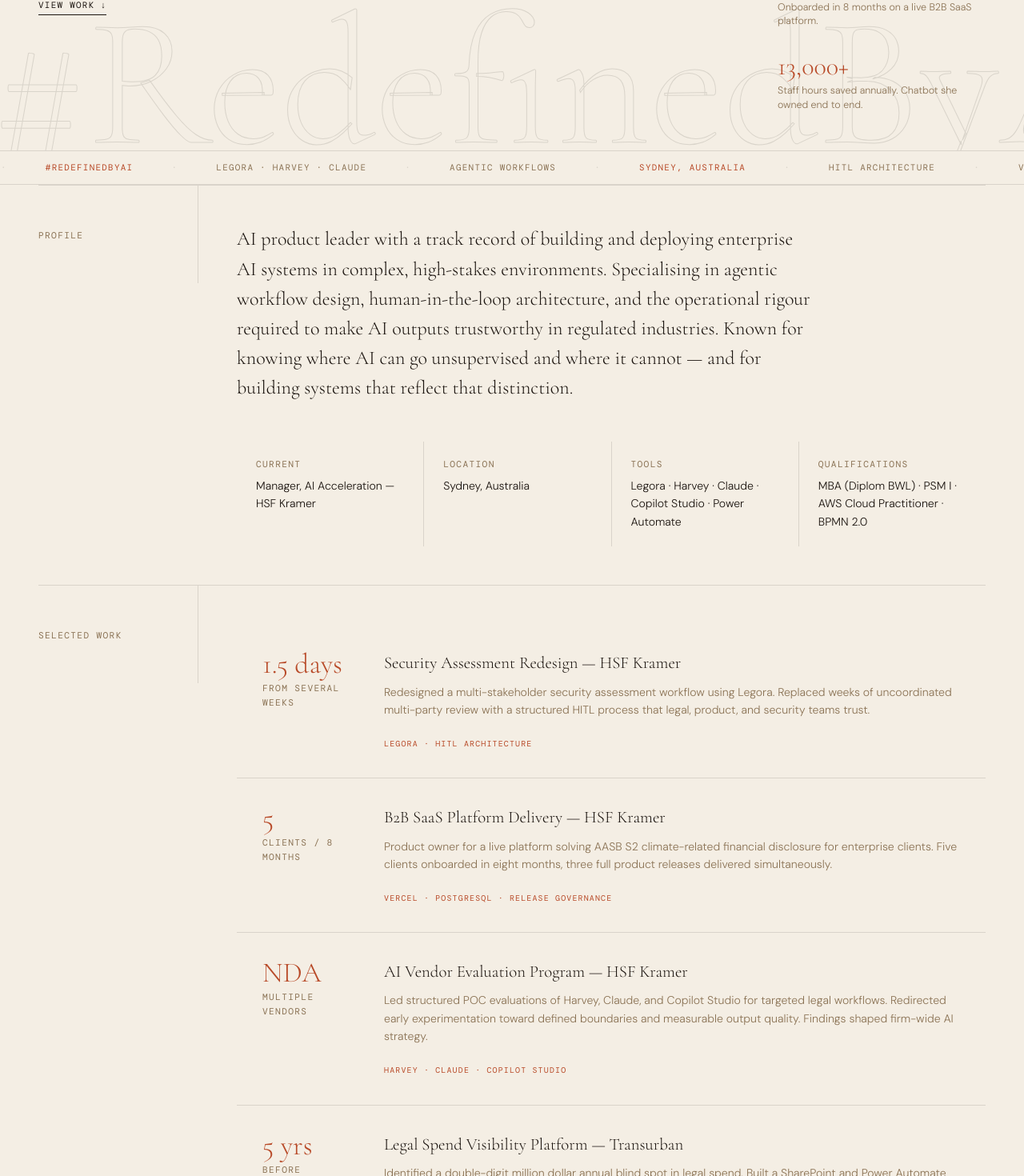
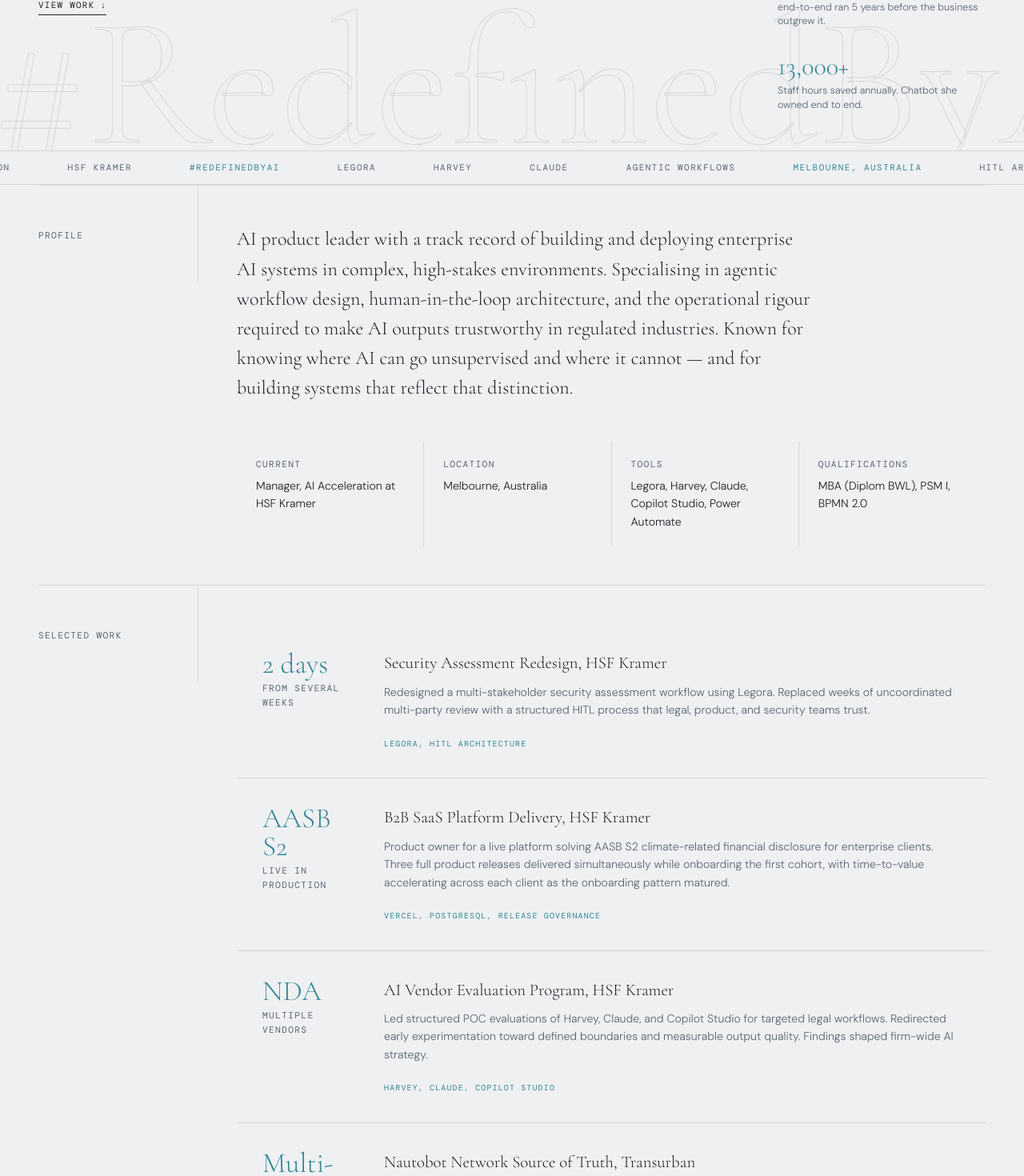
Before and after one commit to fde-shipit/martina-portfolio, a Next.js app: page / in a window 1280 px wide. Shown: the part 612-2082 px from the top of the page at 80% size. Built offline with nearby package versions, Linux system fonts and the light colour scheme.

Commit message:
initial portfolio build

```diff
--- a/app/globals.css
+++ b/app/globals.css
@@ -1,12 +1,14 @@
 @import "tailwindcss";
 
 :root {
-  --cream: #F4EEE4;
-  --ink: #1C1510;
-  --rust: #B84A28;
-  --warm: #8B7355;
-  --pale: #E8E0D0;
-  --rule: rgba(28, 21, 16, 0.12);
+  /* Clean light grey, teal, raspberry — no warm tones */
+  --cream: #EFF0F2;          /* page background — clean cool light grey */
+  --ink: #1C2024;            /* primary text — cool charcoal */
+  --rust: #308695;           /* main accent — teal (dominant) */
+  --warm: #5A6470;           /* secondary text, labels — cool slate */
+  --pale: #E2E4E8;           /* hover states — slightly darker grey */
+  --rule: rgba(28, 32, 36, 0.12);  /* borders, dividers */
+  --teal: #D45769;           /* rare highlight — raspberry/strawberry (single moments only) */
 }
 
 * {
@@ -130,7 +132,7 @@
 
 .ticker-track {
   display: flex;
-  animation: ticker 24s linear infinite;
+  animation: ticker 60s linear infinite;
   width: max-content;
 }
 
@@ -199,5 +201,5 @@
   border-bottom: 1px solid var(--rule) !important;
   backdrop-filter: blur(12px);
   -webkit-backdrop-filter: blur(12px);
-  background: rgba(244, 238, 228, 0.85) !important;
+  background: rgba(239, 240, 242, 0.85) !important;
 }
--- a/app/page.tsx
+++ b/app/page.tsx
@@ -2,6 +2,7 @@
 import Ticker from '@/components/Ticker'
 import About from '@/components/About'
 import Work from '@/components/Work'
+import PullQuote from '@/components/PullQuote'
 import Career from '@/components/Career'
 import Writing from '@/components/Writing'
 import Skills from '@/components/Skills'
@@ -22,6 +23,7 @@
 
       <About />
       <Work />
+      <PullQuote />
       <Career />
       <Writing />
       <Skills />
--- a/components/Hero.tsx
+++ b/components/Hero.tsx
@@ -140,7 +140,7 @@
               lineHeight: 0.95,
               fontStyle: 'italic',
               letterSpacing: '-0.02em',
-              color: 'var(--rust)',
+              color: 'var(--teal)',
             }}
           >
             {person.name.split(' ')[1]}
--- /dev/null
+++ b/components/PullQuote.tsx
@@ -0,0 +1,96 @@
+'use client'
+
+import { useEffect, useRef } from 'react'
+
+/**
+ * PullQuote — featured editorial moment between sections.
+ *
+ * A single line of italic serif, with a teal accent rule that draws in from
+ * left, and a mono-label attribution underneath. Reveals slowly on scroll —
+ * the deliberate pacing is the point: this is the page's thesis statement.
+ */
+export default function PullQuote() {
+  const ref = useRef<HTMLElement>(null)
+
+  useEffect(() => {
+    const init = async () => {
+      const gsapModule = await import('gsap')
+      const { ScrollTrigger } = await import('gsap/ScrollTrigger')
+      const gsap = gsapModule.gsap
+      gsap.registerPlugin(ScrollTrigger)
+
+      if (!ref.current) return
+      const quote = ref.current.querySelector('[data-quote]')
+      const attribution = ref.current.querySelector('[data-attribution]')
+      const rule = ref.current.querySelector('[data-rule]')
+
+      if (rule) gsap.set(rule, { scaleX: 0, transformOrigin: 'left center' })
+      if (quote) gsap.set(quote, { opacity: 0, y: 30 })
+      if (attribution) gsap.set(attribution, { opacity: 0, y: 20 })
+
+      const tl = gsap.timeline({
+        scrollTrigger: {
+          trigger: ref.current,
+          start: 'top 70%',
+          toggleActions: 'play none none none',
+        },
+      })
+
+      if (rule) tl.to(rule, { scaleX: 1, duration: 1.2, ease: 'power3.out' }, 0)
+      if (quote) tl.to(quote, { opacity: 1, y: 0, duration: 1.4, ease: 'power3.out' }, 0.2)
+      if (attribution) tl.to(attribution, { opacity: 1, y: 0, duration: 0.9, ease: 'power2.out' }, 0.8)
+    }
+    init()
+  }, [])
+
+  return (
+    <section
+      ref={ref}
+      id="thesis"
+      style={{
+        padding: '7rem 3rem',
+        maxWidth: '1400px',
+        margin: '0 auto',
+        width: '100%',
+      }}
+    >
+      <div style={{ maxWidth: '880px' }}>
+        <div
+          data-rule
+          style={{
+            height: '1px',
+            width: '80px',
+            background: 'var(--teal)',
+            marginBottom: '2.5rem',
+          }}
+        />
+        <blockquote
+          data-quote
+          style={{
+            margin: 0,
+            fontFamily: 'var(--font-cormorant)',
+            fontWeight: 300,
+            fontStyle: 'italic',
+            fontSize: 'clamp(1.8rem, 4.5vw, 3.2rem)',
+            lineHeight: 1.15,
+            letterSpacing: '-0.01em',
+            color: 'var(--ink)',
+          }}
+        >
+          The intelligence is only as reliable as what it runs on.
+        </blockquote>
+        <div
+          data-attribution
+          className="font-mono-label"
+          style={{
+            marginTop: '2rem',
+            color: 'var(--warm)',
+            fontSize: '0.7rem',
+          }}
+        >
+          From &ldquo;Networks&rdquo;, Redefined by AI, Field Note 10
+        </div>
+      </div>
+    </section>
+  )
+}
--- a/components/Ticker.tsx
+++ b/components/Ticker.tsx
@@ -20,18 +20,16 @@
             style={{
               display: 'inline-flex',
               alignItems: 'center',
-              gap: '0',
               fontFamily: 'var(--font-dm-mono)',
               fontSize: '0.68rem',
               textTransform: 'uppercase',
-              letterSpacing: '0.12em',
+              letterSpacing: '0.14em',
               color: item.accent ? 'var(--rust)' : 'var(--warm)',
               whiteSpace: 'nowrap',
-              paddingRight: '3rem',
+              paddingRight: '4.5rem',
             }}
           >
             {item.text}
-            <span style={{ color: 'var(--rule)', marginLeft: '3rem', marginRight: 0 }}>·</span>
           </span>
         ))}
       </div>
--- a/content/data.ts
+++ b/content/data.ts
@@ -2,7 +2,7 @@
   name: "Martina Edwards",
   role: "Manager, AI Acceleration",
   company: "HSF Kramer",
-  location: "Sydney, Australia",
+  location: "Melbourne, Australia",
   email: "martina.edwards.p@gmail.com",
   phone: "0490 160 783",
   linkedin: "https://www.linkedin.com/in/martina-edwards-a674067b",
@@ -12,72 +12,104 @@
 }
 
 export const heroStats = [
-  { number: "1.5 days", label: "Down from several weeks. Security assessment redesign using Legora." },
-  { number: "5 clients", label: "Onboarded in 8 months on a live B2B SaaS platform." },
+  { number: "2 days", label: "Down from several weeks. Security assessment redesign using Legora." },
+  { number: "5 years", label: "A legal-spend visibility platform she built end-to-end ran 5 years before the business outgrew it." },
   { number: "13,000+", label: "Staff hours saved annually. Chatbot she owned end to end." },
 ]
 
 export const details = [
-  { key: "Current", value: "Manager, AI Acceleration — HSF Kramer" },
-  { key: "Location", value: "Sydney, Australia" },
-  { key: "Tools", value: "Legora · Harvey · Claude · Copilot Studio · Power Automate" },
-  { key: "Qualifications", value: "MBA (Diplom BWL) · PSM I · AWS Cloud Practitioner · BPMN 2.0" },
+  { key: "Current", value: "Manager, AI Acceleration at HSF Kramer" },
+  { key: "Location", value: "Melbourne, Australia" },
+  { key: "Tools", value: "Legora, Harvey, Claude, Copilot Studio, Power Automate" },
+  { key: "Qualifications", value: "MBA (Diplom BWL), PSM I, BPMN 2.0" },
 ]
 
 export const achievements = [
   {
-    number: "1.5 days",
+    number: "2 days",
     sublabel: "from several weeks",
-    title: "Security Assessment Redesign — HSF Kramer",
+    title: "Security Assessment Redesign, HSF Kramer",
     description: "Redesigned a multi-stakeholder security assessment workflow using Legora. Replaced weeks of uncoordinated multi-party review with a structured HITL process that legal, product, and security teams trust.",
-    tag: "Legora · HITL Architecture",
+    tag: "Legora, HITL Architecture",
   },
   {
-    number: "5",
-    sublabel: "clients / 8 months",
-    title: "B2B SaaS Platform Delivery — HSF Kramer",
-    description: "Product owner for a live platform solving AASB S2 climate-related financial disclosure for enterprise clients. Five clients onboarded in eight months, three full product releases delivered simultaneously.",
-    tag: "Vercel · PostgreSQL · Release Governance",
+    number: "AASB S2",
+    sublabel: "live in production",
+    title: "B2B SaaS Platform Delivery, HSF Kramer",
+    description: "Product owner for a live platform solving AASB S2 climate-related financial disclosure for enterprise clients. Three full product releases delivered simultaneously while onboarding the first cohort, with time-to-value accelerating across each client as the onboarding pattern matured.",
+    tag: "Vercel, PostgreSQL, Release Governance",
   },
   {
     number: "NDA",
     sublabel: "multiple vendors",
-    title: "AI Vendor Evaluation Program — HSF Kramer",
+    title: "AI Vendor Evaluation Program, HSF Kramer",
     description: "Led structured POC evaluations of Harvey, Claude, and Copilot Studio for targeted legal workflows. Redirected early experimentation toward defined boundaries and measurable output quality. Findings shaped firm-wide AI strategy.",
-    tag: "Harvey · Claude · Copilot Studio",
+    tag: "Harvey, Claude, Copilot Studio",
+  },
+  {
+    number: "Multi-vendor",
+    sublabel: "single pane of glass",
+    title: "Nautobot Network Source of Truth, Transurban",
+    description: "Helped deploy Nautobot across multi-vendor infrastructure (Cisco, Palo Alto, Fortinet, and others) spanning hundreds of sites and thousands of devices. The work that changed how I think about technology — and the foundation any reliable AI ultimately runs on.",
+    tag: "Nautobot, Multi-vendor Networks",
   },
   {
     number: "5 yrs",
     sublabel: "before outgrown",
-    title: "Legal Spend Visibility Platform — Transurban",
-    description: "Identified a double-digit million dollar annual blind spot in legal spend. Built a SharePoint and Power Automate solution that automated invoice intake, approvals, and reporting end-to-end. Ran for five years before the business outgrew it.",
-    tag: "SharePoint · Power Automate · Legal Ops",
+    title: "Legal Spend Visibility Platform, Transurban",
+    description: "Identified a previously invisible annual blind spot in legal spend. Built a SharePoint and Power Automate solution that automated invoice intake, approvals, and reporting end-to-end. Ran for five years before the business outgrew it.",
+    tag: "SharePoint, Power Automate, Legal Ops",
   },
   {
     number: "13k+",
     sublabel: "hrs/year saved",
-    title: "Enterprise Chatbot Rollout — Transurban",
-    description: "Led a chatbot initiative saving over 13,000 staff hours annually. Owned product vision, roadmap, UAT, and enterprise rollout from start to finish.",
-    tag: "Product Ownership · Enterprise Rollout",
+    title: "Enterprise Chatbot Rollout, Transurban",
+    description: "Led a chatbot initiative saving 13,000+ staff hours annually across ~500 queries a month. Custom Python solution on an LLM API. Designed as a triage layer for legal: the bot decided what needed legal review and what didn't — escalating high-risk procurement with the right framing, and handing low-risk requests a ready-to-attach artifact so they could bypass legal entirely. Owned product vision, roadmap, UAT, and rollout end-to-end.",
+    tag: "Python, LLM API, HITL Triage",
+  },
+  {
+    number: "MAS8",
+    sublabel: "on-prem → AWS",
+    title: "IBM Maximo Cloud Migration, Transurban",
+    description: "Business analyst on the migration of IBM Maximo Application Suite from on-prem to a containerised target on AWS. Mapped existing functionality and customisations during waterfall discovery, gathered functional and non-functional requirements for the new architecture, documented risks across integrations and operational processes.",
+    tag: "IBM Maximo, AWS, Containers, Requirements",
+  },
+  {
+    number: "Icertis",
+    sublabel: "enterprise rollout",
+    title: "Contract Management System Rollout, Transurban",
+    description: "Project managed an enterprise-wide Icertis rollout using Agile, supported by Confluence and Jira. Facilitated process mapping workshops for document control, version control, and confidentiality, producing a revised Information Classification and Handling Standard.",
+    tag: "Icertis, Agile, Information Governance",
+  },
+  {
+    number: "ServiceNow",
+    sublabel: "Agile across ITSM",
+    title: "Cyber & ITSM Agile Delivery, Transurban",
+    description: "Facilitated Agile rituals across multiple company-wide ITSM projects on ServiceNow. Worked with the cyber team on vulnerability remediation (Qualys internal scans, Mandiant threat-intel findings), translating findings into prioritised backlogs and change-managed fixes.",
+    tag: "ServiceNow, Qualys, Mandiant, Change Management",
   },
 ]
 
 export const career = [
-  { role: "Manager, AI Acceleration", company: "HSF Kramer", period: "Mar 2026 — Present", current: true },
-  { role: "Manager, Digital Products", company: "HSF Kramer", period: "Aug 2025 — Mar 2026", current: false },
-  { role: "Senior Business Analyst & Scrum Master", company: "Transurban", period: "Sep 2024 — Jun 2025", current: false },
-  { role: "Automation and Business Analyst", company: "Transurban", period: "Dec 2022 — Jul 2024", current: false },
-  { role: "Business, Operations and Legal Analyst", company: "Transurban", period: "Feb 2016 — Nov 2022", current: false },
-  { role: "Operations Manager", company: "Turner Broadcasting System Germany — Munich", period: "Sep 2011 — Dec 2015", current: false },
+  { role: "Manager, AI Acceleration", company: "HSF Kramer", period: "Mar 2026 → Present", current: true },
+  { role: "Manager, Digital Products", company: "HSF Kramer", period: "Aug 2025 → Mar 2026", current: false },
+  { role: "Senior Business Analyst & Scrum Master", company: "Transurban", period: "Sep 2024 → Jun 2025", current: false },
+  { role: "Automation and Business Analyst", company: "Transurban", period: "Dec 2022 → Jul 2024", current: false },
+  { role: "Business, Operations and Legal Analyst", company: "Transurban", period: "Feb 2016 → Nov 2022", current: false },
+  { role: "Operations Manager", company: "Turner Broadcasting System Germany, Munich", period: "Sep 2011 → Dec 2015", current: false },
 ]
 
 export const posts = [
-  { week: "Week 1", title: "Model", hook: "AI changed our work and our words. Temperature. Token. Harness. Same spelling. New job. Nobody sent a fax." },
-  { week: "Week 2", title: "Memory", hook: "AI has a memory problem. So do I. Three things make AI feel like it remembers. None of them are memory." },
-  { week: "Week 2b", title: "Prompt Injection", hook: "Invisible to you. Not to your model. You are not the only one who can prompt your AI." },
-  { week: "Week 3", title: "Training", hook: "Every model was trained. Past tense. A snapshot of the world up to a point in time. It's frozen there." },
-  { week: "Week 3b", title: "Mythos", hook: "Too dangerous to release publicly. Yet. That's either the solution or the next problem. Probably both." },
-  { week: "Week 3c", title: "Vector", hook: "A word's meaning captured as coordinates in a space with thousands of dimensions. The galaxy fits in the marble." },
+  { week: "Field Note 01", title: "Model", hook: "AI changed our work and our words. Temperature. Token. Harness. Same spelling. New job. Nobody sent a fax." },
+  { week: "Field Note 02", title: "Memory", hook: "AI has a memory problem. So do I. Three things make AI feel like it remembers. None of them are memory." },
+  { week: "Field Note 03", title: "Prompt Injection", hook: "Invisible to you. Not to your model. You are not the only one who can prompt your AI." },
+  { week: "Field Note 04", title: "Training", hook: "Every model was trained. Past tense. A snapshot of the world up to a point in time. It's frozen there." },
+  { week: "Field Note 05", title: "Mythos", hook: "Too dangerous to release publicly. Yet. That's either the solution or the next problem. Probably both." },
+  { week: "Field Note 06", title: "Token", hook: "Two tokens, one word. Vegas chips, then payments, now AI's basic unit of meaning. Different decade. Same pattern." },
+  { week: "Field Note 07", title: "Vector", hook: "A word's meaning captured as coordinates in a space with thousands of dimensions. The galaxy fits in the marble." },
+  { week: "Field Note 08", title: "Transformer, Attention, Hallucination", hook: "From one vector at a time to everything at once. Attention finds patterns. Hallucination is what happens when there are none." },
+  { week: "Field Note 09", title: "Temperature", hook: "Every model has a temperature. Too low, it goes rigid. Too high, it drifts. Most people have no idea where theirs is set." },
+  { week: "Field Note 10", title: "Networks", hook: "I helped deploy Nautobot. My view of technology changed forever. The intelligence is only as reliable as what it runs on." },
 ]
 
 export const skills = [
@@ -94,12 +126,16 @@
     items: ["End-to-end delivery", "Roadmap & prioritisation", "Release governance", "Vendor evaluation", "Client onboarding", "Stakeholder management"],
   },
   {
-    category: "Technical",
-    items: ["Vercel · PostgreSQL", "SharePoint", "Python & SQL literacy", "Scrum · Kanban · Hybrid", "Atlassian Suite · Miro", "BPMN 2.0"],
+    category: "Enterprise Platforms",
+    items: ["ServiceNow", "Icertis", "IBM Maximo MAS8", "Nautobot", "SharePoint", "Vercel, PostgreSQL"],
+  },
+  {
+    category: "Technical Literacy",
+    items: ["AWS fundamentals (course)", "Python & SQL", "Power Automate", "Qualys (vuln mgmt)", "Atlassian Suite, Miro", "BPMN 2.0, Scrum"],
   },
   {
     category: "Qualifications",
-    items: ["MBA (Diplom BWL)", "Certified Scrum Master (PSM I)", "AWS Cloud Practitioner", "Cyber Security Fundamentals", "BPMN 2.0 Certified"],
+    items: ["MBA (Diplom BWL)", "Certified Scrum Master (PSM I)", "Cyber Security Fundamentals", "BPMN 2.0 Certified"],
   },
   {
     category: "Context",
@@ -112,9 +148,16 @@
   { text: "AI Acceleration", accent: false },
   { text: "HSF Kramer", accent: false },
   { text: "#RedefinedByAI", accent: true },
-  { text: "Legora · Harvey · Claude", accent: false },
+  { text: "Legora", accent: false },
+  { text: "Harvey", accent: false },
+  { text: "Claude", accent: false },
   { text: "Agentic Workflows", accent: false },
-  { text: "Sydney, Australia", accent: true },
+  { text: "Melbourne, Australia", accent: true },
   { text: "HITL Architecture", accent: false },
+  { text: "ServiceNow", accent: false },
+  { text: "Icertis", accent: false },
+  { text: "Nautobot", accent: false },
+  { text: "IBM Maximo", accent: false },
+  { text: "AWS", accent: false },
   { text: "Vendor Evaluation", accent: false },
 ]
--- a/lib/oracle-guardrails.ts
+++ b/lib/oracle-guardrails.ts
@@ -22,7 +22,7 @@
 
 const FALLBACKS = [
   "The oracle rarely repeats itself. Hire her.",
-  "1.5 days. Down from several weeks. The oracle rests its case.",
+  "2 days. Down from several weeks. The oracle rests its case.",
   "Five clients. Eight months. Three releases. The oracle is still going.",
   "She built something that ran for five years before the business outgrew it. Hire her.",
   "Thirteen thousand hours saved. Her idea. Her delivery. Act accordingly.",
```
Also changed, not shown: app/api/oracle/route.ts (+7 -6 lines), components/gsap/ScrollAnimations.tsx (+63 -41 lines).
